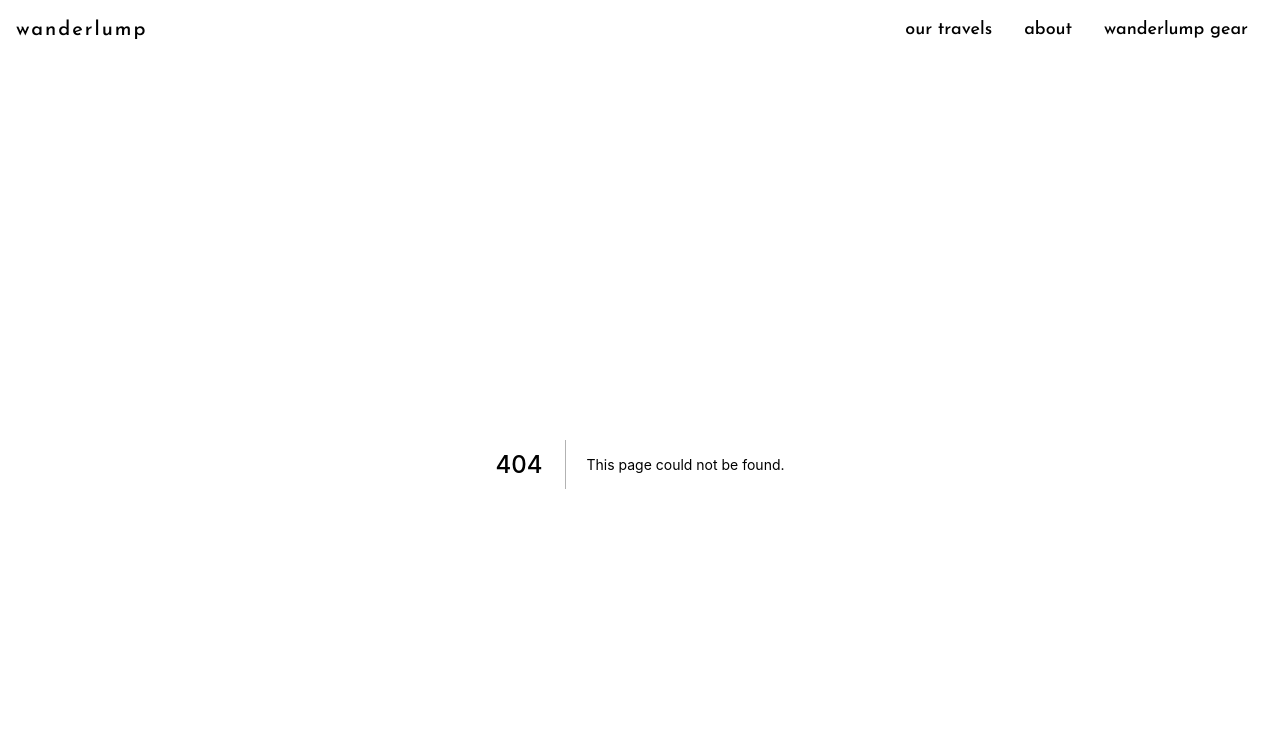
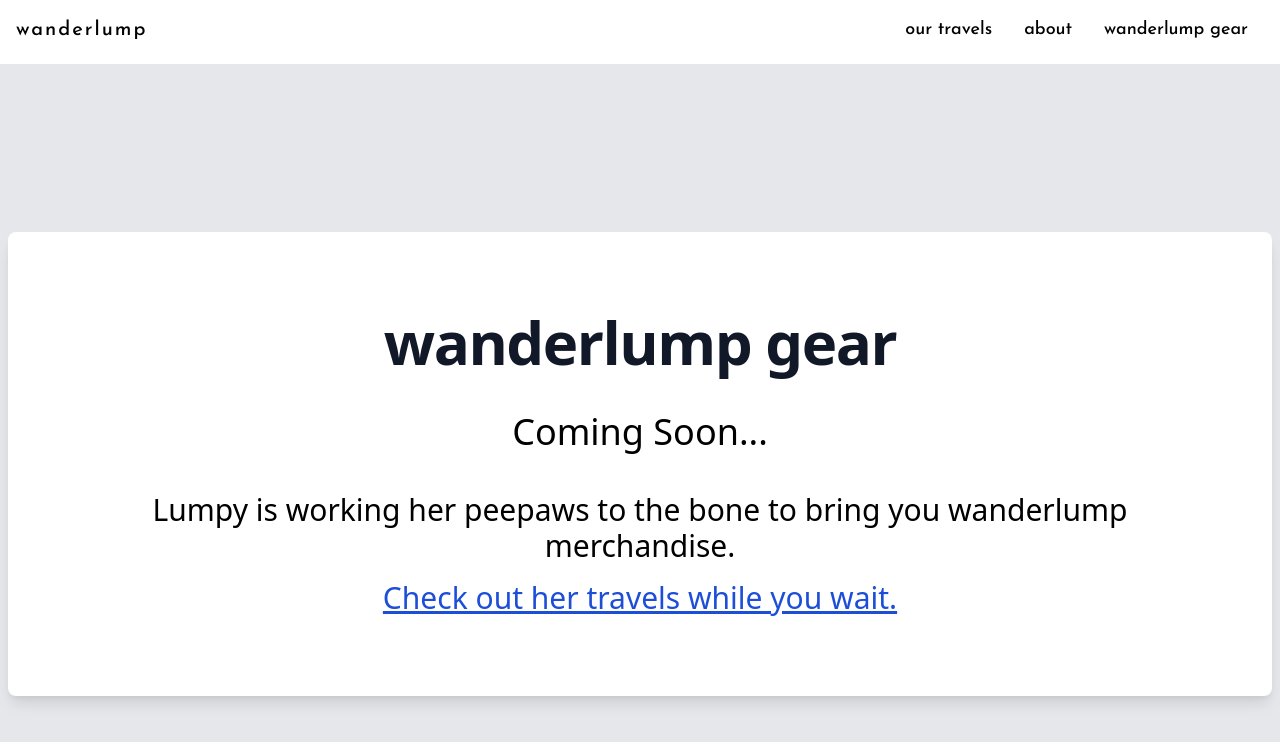
Before and after one commit to boyloe/wanderlump-website, a Next.js app: page /gear in a window 1280 px wide. Before the commit this address had no page. Shown: the top 742 px of the page. Built offline with nearby package versions, Linux system fonts and the light colour scheme; a web font is replaced by a local one.

Commit message:
add coming soon page to gear

```diff
--- a/components/NavBar.tsx
+++ b/components/NavBar.tsx
@@ -41,7 +41,7 @@ export default function NavBar(): ReactElement {
             about
           </a>
           <a
-            href="#showcase"
+            href="/gear"
             className="mx-4 text-lg border-b-2 border-transparent hover:border-b-2 hover:border-indigo-300 transition duration-500"
           >
             wanderlump gear
--- /dev/null
+++ b/pages/gear.tsx
@@ -0,0 +1,36 @@
+import React, { ReactElement } from "react";
+
+export default function gear(): ReactElement {
+  return (
+    <div className="flex items-center justify-center h-screen bg-gray-200">
+      <div className="container">
+        <div className="bg-white rounded-lg shadow-lg p-5 md:p-20 mx-2">
+          <div className="text-center">
+            <h2 className="text-4xl tracking-tight leading-10 font-extrabold text-gray-900 sm:text-5xl sm:leading-none md:text-6xl">
+              wanderlump gear
+            </h2>
+            <h3 className="text-xl md:text-4xl mt-10">Coming Soon...</h3>
+            <p className="text-md md:text-3xl mt-10 mb-4">
+              Lumpy is working her peepaws to the bone to bring you wanderlump
+              merchandise.
+            </p>
+            <a href="/posts" className="text-3xl underline text-blue-700">
+              Check out her travels while you wait.
+            </a>
+          </div>
+          {/* <div className="flex flex-wrap mt-10 justify-center">
+            <div className="m-3">
+              <a
+                href="https://twitter.com/wanderlump"
+                title="Quicktoolz On Twitter"
+                className="md:w-32 bg-white tracking-wide text-gray-800 font-bold rounded border-2 border-blue-500 hover:border-blue-500 hover:bg-blue-500 hover:text-white shadow-md py-2 px-6 inline-flex items-center"
+              >
+                <span className="mx-auto">Twitter</span>
+              </a>
+            </div>
+          </div> */}
+        </div>
+      </div>
+    </div>
+  );
+}
```
